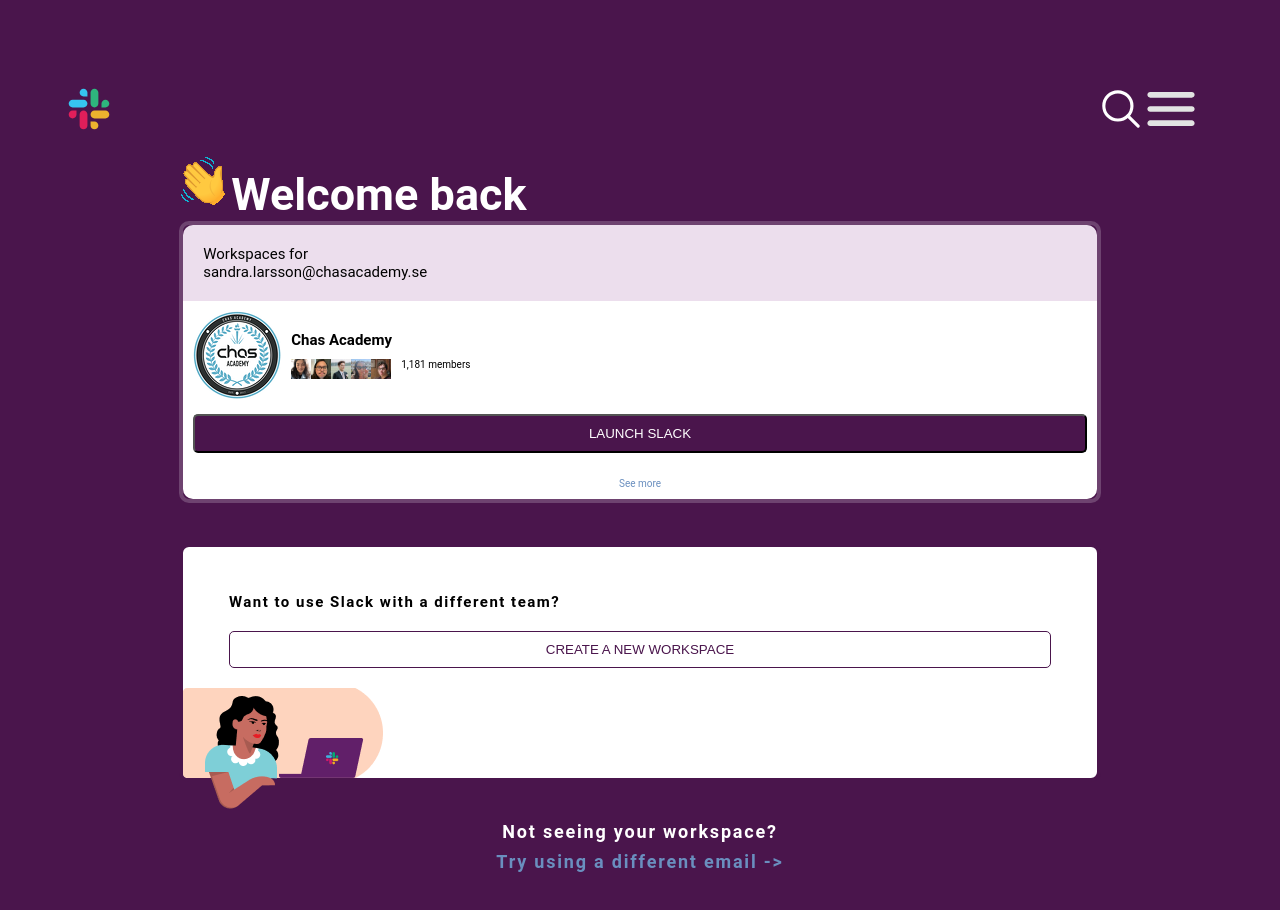
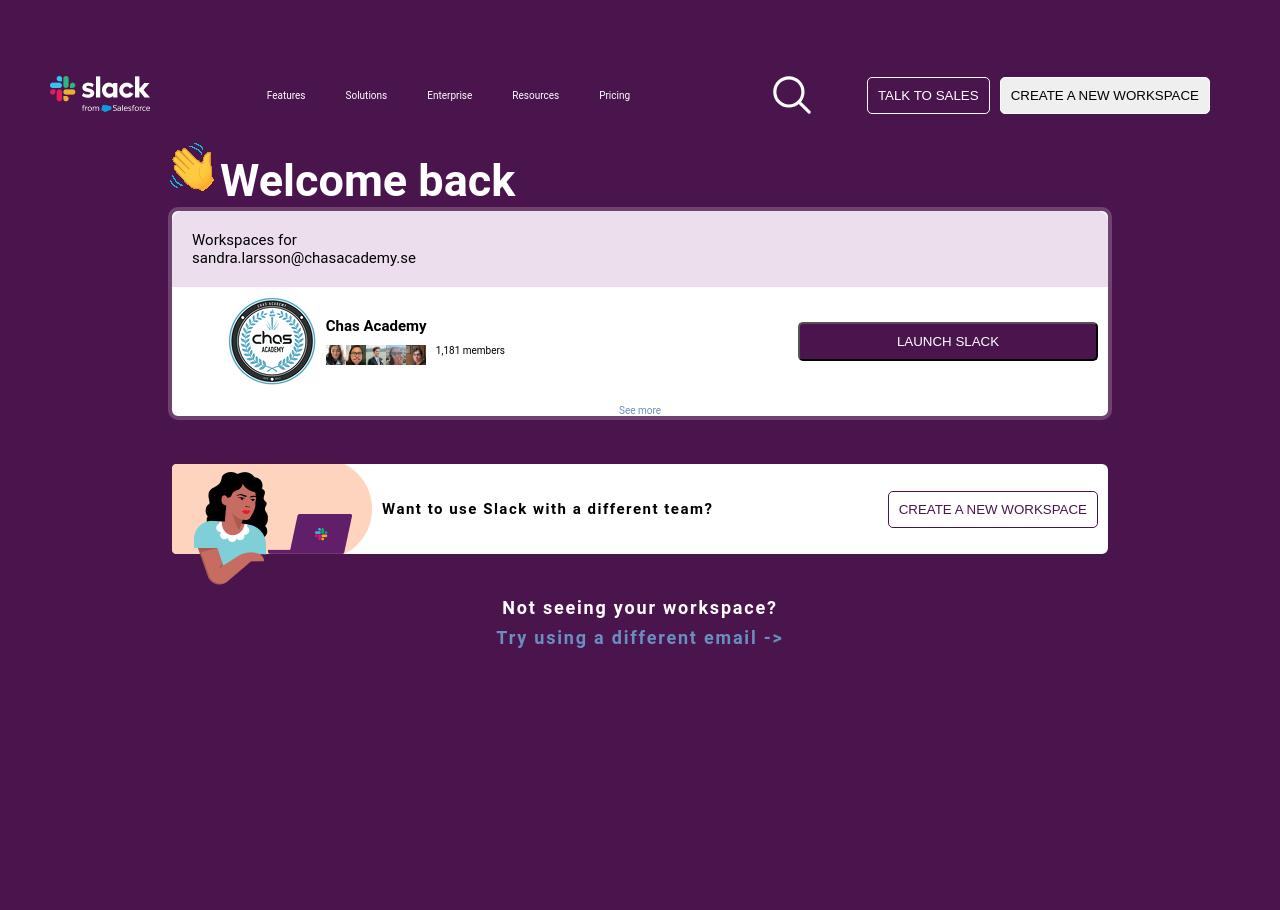
Before and after one commit to Chas-Henrik/Responsive-Sajt, a plain HTML site: page index.html in a window 1280 px wide. After the commit the page ends 800 px from the top, so only its background shows below. Drawn offline with Linux system fonts and the light colour scheme.

Commit message:
Release Version

```diff
--- a/css/style.css
+++ b/css/style.css
@@ -18,7 +18,7 @@ html {
 
 body {
     background:  var(--primary-background-color);
-    margin: 5%
+    margin: 5rem;
 }
 
 main {
@@ -39,6 +39,11 @@ header {
     display: flex;
     justify-content: space-between;
     align-items: center;
+}
+
+.logo-container img {
+    width: 100px;
+    height: auto;
 }
 
 nav {
@@ -71,6 +76,14 @@ nav ul li a {
     padding: 2rem;
 }
 
+.menu-container button {
+    display: none;
+}
+
+.magnifyer {
+    margin-right: 4rem;
+}
+
 .magnifyer , .hamburger {
     filter: invert(100%);
 }
@@ -85,9 +98,17 @@ nav ul li a {
 }
 
 .workspace-main-container {
+    background-color: var(--primary-color);
     border-radius: 10px;
     border: 4px solid #6E4370;
     width: 100%;
+}
+
+.workspace-main-container > p {
+    text-align: center;
+    width: 100%;
+    margin-top: 1rem;
+    color: var(--link-color);
 }
 
 .workspace-container {
@@ -96,7 +117,6 @@ nav ul li a {
     overflow: hidden;
     border-top-left-radius: 10px;
     border-top-right-radius: 10px;
-
 }
 
 .chas-container {
@@ -158,21 +178,11 @@ nav ul li a {
     bottom: 0;
 }
 
-.chas-container > p {
-    text-align: center;
-    width: 100%;
-    margin-top: 1rem;
-    color: var(--link-color);
-}
-
-.chas-container:hover .people-container {
-    width: 200px;
-}
-
 .chas-content {
     display: flex;
     align-items: center;
     gap: 1rem;
+    margin-left: 5%;
 }
 
 .chas-members-container {
@@ -201,11 +211,12 @@ nav ul li a {
 
 .chas-container button {
     background-color: var(--primary-background-color);
-    width: 60%;
-    flex-basis: 100%;
+    width: 90%;
+    /* flex-basis: 100%; */
     color: var(--primary-color);
     border-radius: 5px;
     padding: 1rem;
+    margin: auto;
 }
 
 .first-section h1 {
@@ -221,11 +232,11 @@ nav ul li a {
     display: flex;
     flex-direction: column;
     justify-content: space-between;
+    align-items: center;
     border: 4px solid var(--primary-background-color);
     width: 100%;
     background-color: var(--primary-color);
     row-gap: 2rem;
-    position: relative;
     border-radius: 10px;
 }
 
@@ -276,8 +287,70 @@ nav ul li a {
 }
 
 @media screen and (min-width: 768px) {
+    nav {
+        display: block
+    }
+}
 
+
+@media screen and (min-width: 1200px) {
+
+    .header-img.hamburger {
+        display: none;
+    }
+
+    .menu-container {
+        column-gap: 1rem;
+    }
+
+    .menu-container button {
+        display: block;
+        padding: 10px;
+        border-radius: 5px;
+        border: 1px solid var(--primary-color);
+    }
+
+    .button-sales {
+        background-color: var(--primary-background-color);
+        color: var(--primary-color);
+    }
+
+    .chas-container {
+        flex-wrap: nowrap;
+    }
+
+    .chas-container button {
+        width: 300px;
+        margin-left: auto;
+        margin-right: 0;
+    }
+
+    .second-section {
+        flex-direction: row;
+        align-items: center;
+        column-gap: 1rem;
+        padding-right: 10px;
+    }
+
+    .second-section p {
+        height: 100%;
+        order: 2;
+        align-self: center;
+        margin: 0;
+        flex: 1;
+    }
+
+    .second-section button {
+        order: 3;
+        height: 50%;
+        width: fit-content;
+    }
+
+    .second-section img {
+        order: 1;
+    }
 }
+
 
 @keyframes myimage {
     0% {
--- a/index.html
+++ b/index.html
@@ -8,7 +8,9 @@
 </head>
 <body>
     <header>
-        <img class="header-img" src="./svg/logo.svg" alt="logo.svg">
+            <div class="logo-container">
+                <img class="header-img" src="./img/logo.png" alt="logo.png">
+            </div>
         <nav>
             <ul>
                 <li><a href="#">Features</a></li>
@@ -21,6 +23,8 @@
         <div class="menu-container">
             <img class="header-img magnifyer" src="./svg/magnifier.svg" alt="magnifier.svg">
             <img class="header-img hamburger" src="./svg/hamburger.svg" alt="hamburger.svg">
+            <button class="button-sales">TALK TO SALES</button>
+            <button class="button-create">CREATE A NEW WORKSPACE</button>
         </div>
     </header>
     <main>
@@ -48,8 +52,8 @@
                         </div>
                     </div>
                     <button>LAUNCH SLACK</button>
-                    <p>See more</p>
                 </div>
+                <p>See more</p>
             </div>
         </section>
         <section class="second-section">
```
Also changed, not shown: img/logo.png (added), svg/logo.svg (deleted).
